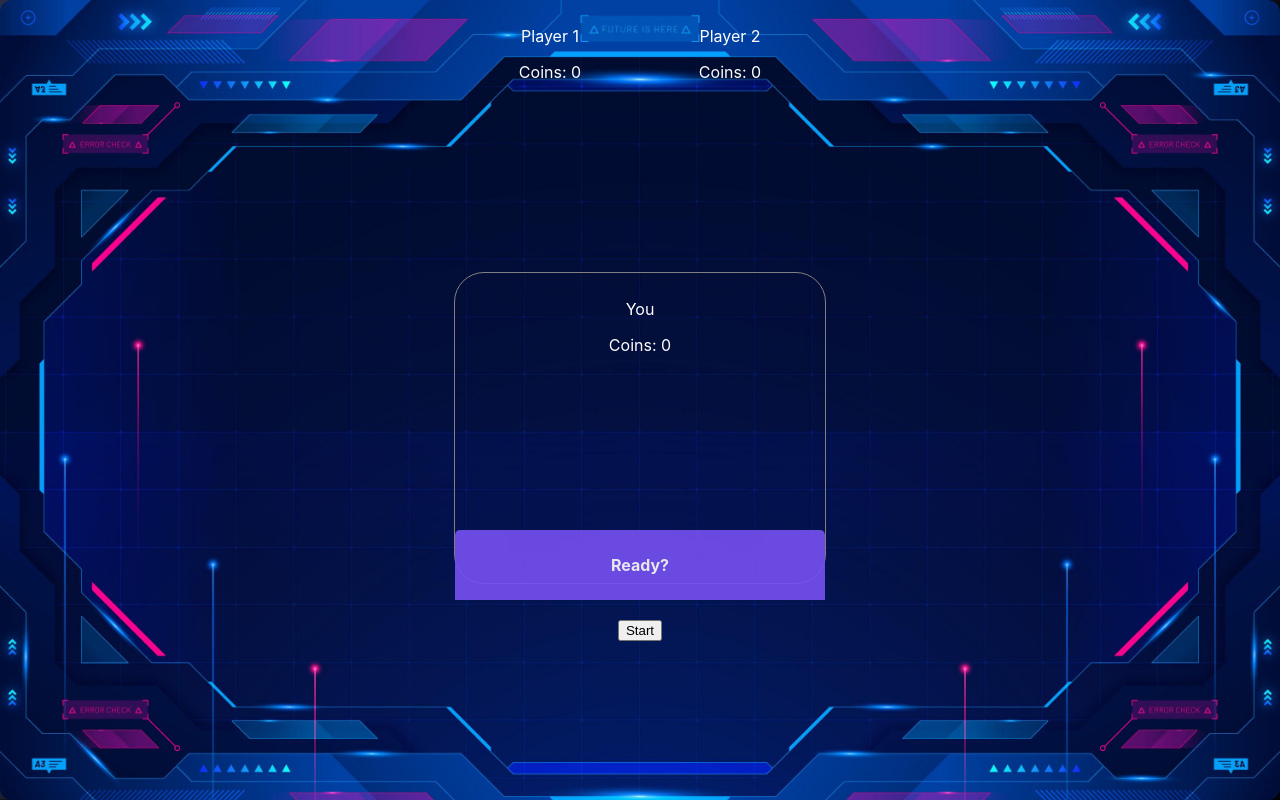
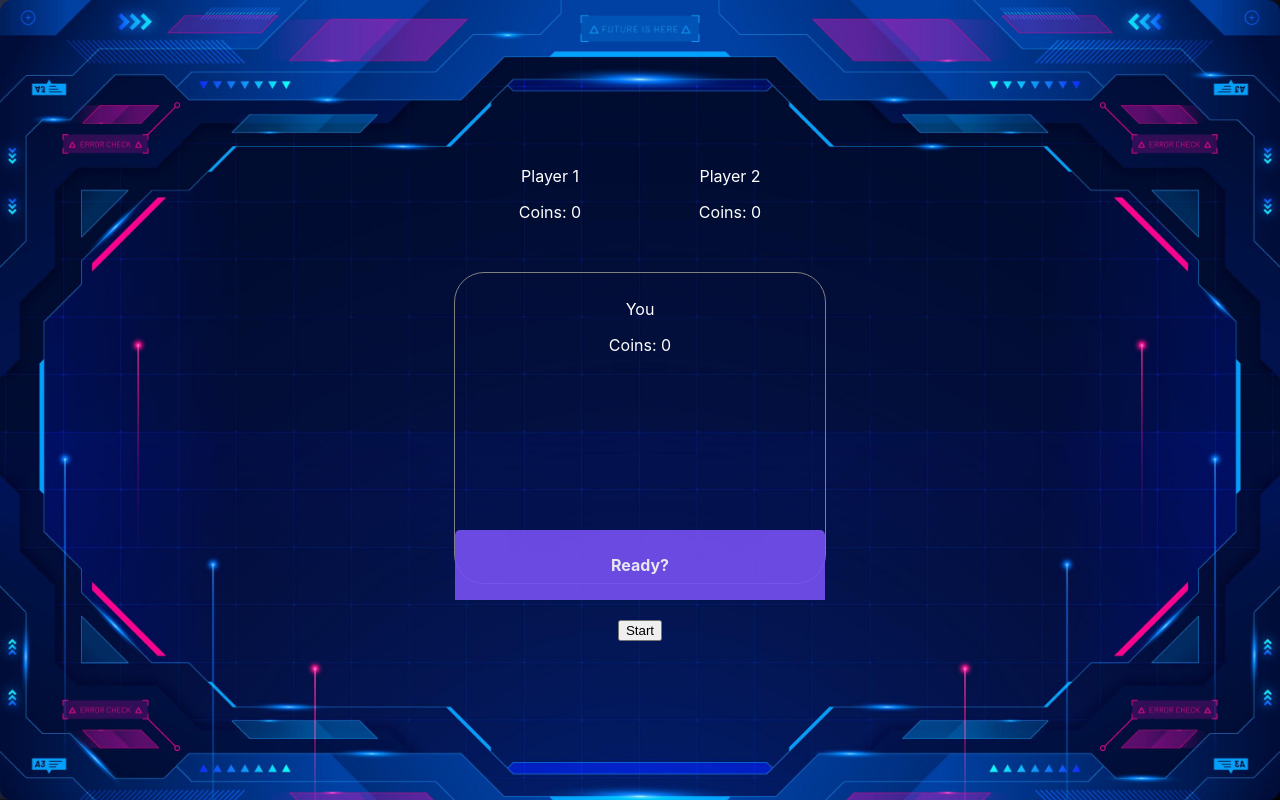
Before and after one commit to tibo35/coup, a React (Create React App) app: page /play in a window 1280 px wide. Built offline with nearby package versions, Linux system fonts and the light colour scheme.

Commit message:
board.css

```diff
--- a/src/Components/AIHand.tsx
+++ b/src/Components/AIHand.tsx
@@ -30,8 +30,6 @@ const AIHand: React.FC<AIHandProps> = ({
 
   return (
     <div className="ai-deck">
-      <p>{playerLabel}</p>
-      <div className="coins">Coins: {coins}</div>
       <div className="cards">
         {isDead ? (
           <div className="card death-card">
@@ -48,6 +46,8 @@ const AIHand: React.FC<AIHandProps> = ({
           ))
         )}
       </div>
+      <p>{playerLabel}</p>
+      <div className="coins">Coins: {coins}</div>
     </div>
   );
 };
--- a/src/Components/AIHandStyle.css
+++ b/src/Components/AIHandStyle.css
@@ -13,7 +13,7 @@
   min-width: 160px;
   min-height: 100px;
   position: relative;
-
+  margin: 20px 0;
   cursor: pointer; /* Change cursor to indicate it's clickable */
   transition: transform 0.3s; /* Add transition for flipping effect */
 }
--- a/src/Components/UserHand.css
+++ b/src/Components/UserHand.css
@@ -4,7 +4,7 @@
   padding: 10px; /* Add some padding */
   min-height: 290px;
   width: 350px;
-  margin: 50px 10px;
+  margin: 10px;
 }
 
 .user-deck .card {
```
